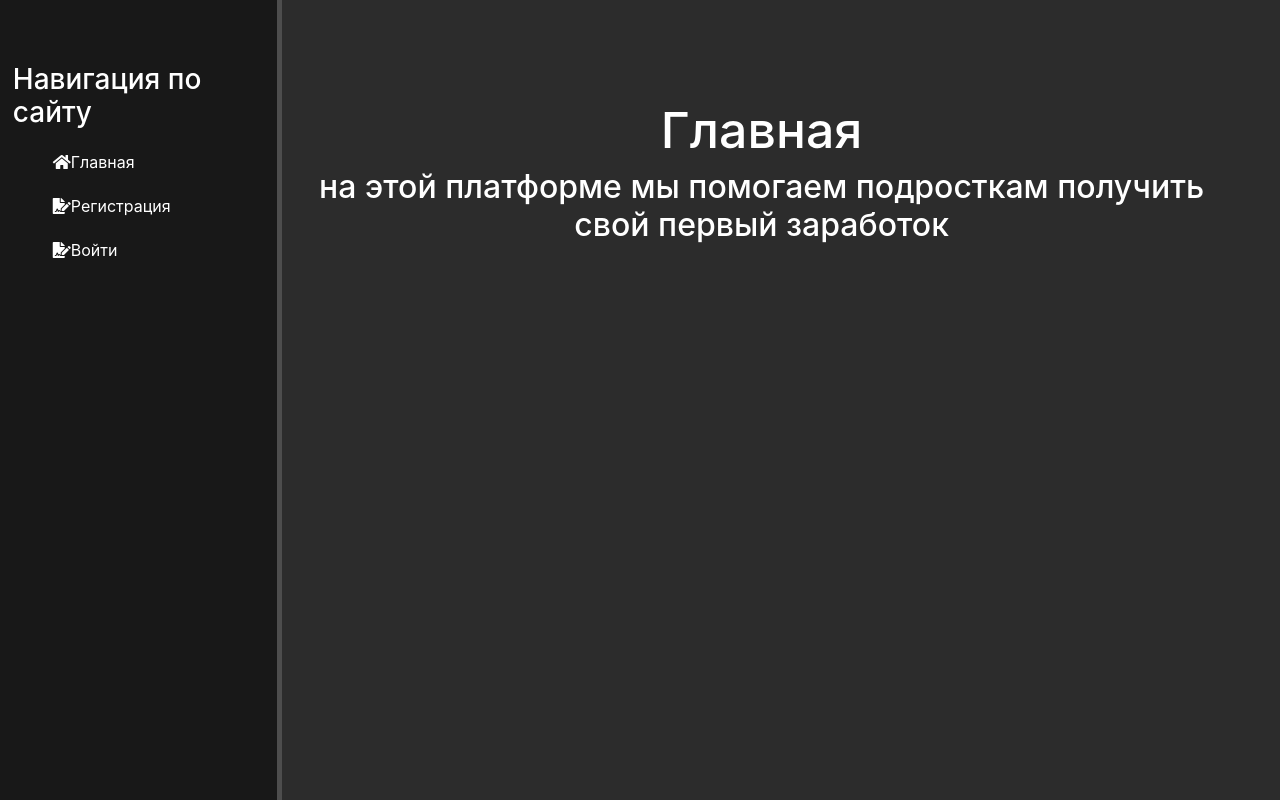
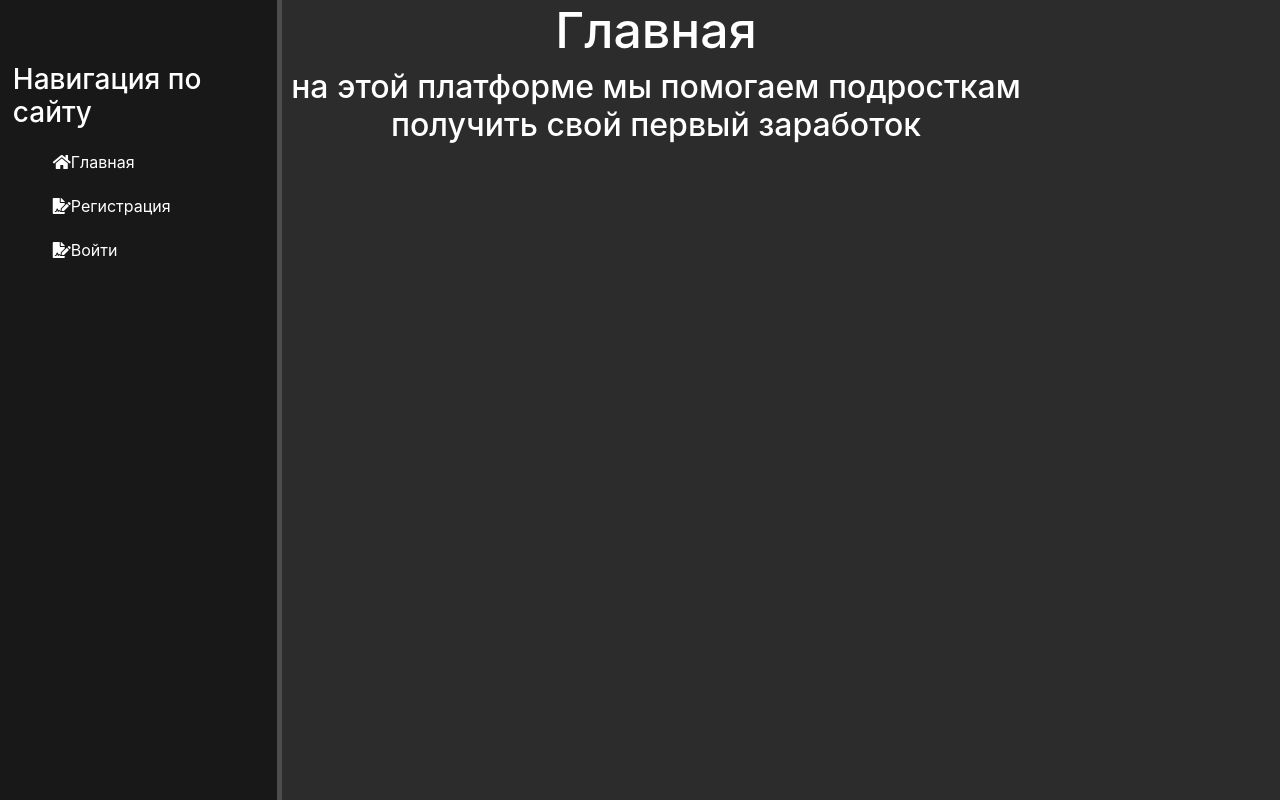
Before and after one commit to qwyxtt/labor_exchange, a Django app: page /index/ in a window 1280 px wide. Run offline with Django 4.2, Linux system fonts and the light colour scheme; some libraries are stand-ins or nearby versions.

Commit message:
ХА ТЬФУ

```diff
--- a/static/main/css/main.css
+++ b/static/main/css/main.css
@@ -1,5 +1,7 @@
 body {
     background: #2c2c2c;
+    height: 100vh;
+    overflow: hidden;
 }
 
 aside {
@@ -7,7 +9,7 @@ aside {
     background: #181818;
     width: 22%;
     padding: 1%;
-    height: 100vh;
+    height: 100%;
     color: #fff;
     border-right: 5px solid #4d4d4d
 }
@@ -56,9 +58,9 @@ aside ul li:hover, aside ul a:hover {
 main .features {
     float: left;
     color: #fff;
-    margin-top: 100px;
     text-align: center;
     width: 75%;
+    height: 100%;
 }
 
 main .features h1 {
@@ -83,3 +85,7 @@ form {
     width: 500px;
     margin-top: 50px;
 }
+main {
+    overflow-y: auto;
+    height: 100%;
+}
--- a/work/forms.py
+++ b/work/forms.py
@@ -1,8 +1,9 @@
 from django import forms
 from .models import Task
-
 
 class CreateTaskForm(forms.ModelForm):
     class Meta:
         model = Task
-        fields = '__all__'
+        exclude = ['owner', 'executor']
+
+    end_date = forms.DateField(widget=forms.SelectDateWidget())
--- a/work/models.py
+++ b/work/models.py
@@ -25,7 +25,7 @@ class Employer(models.Model):
 
 class Task(models.Model):
     title = models.CharField(max_length=255, null=True)
-    descriptions_task = models.CharField(max_length=255, null=True)
+    description = models.TextField(null=True)
     end_date = models.DateTimeField(null=True)
     cost = models.DecimalField(
         default=0,
--- a/work/views.py
+++ b/work/views.py
@@ -1,14 +1,13 @@
 from django.http import HttpResponse
-from django.shortcuts import render
+from django.shortcuts import redirect, render
 from .models import Task
 from .forms import CreateTaskForm
 
 
 def index(request):
-    about = 'на этой платформе мы помогаем подросткам получить свой первый заработок'
     context = {
         'main': 'Главная',
-        'about': about
+        'about': 'на этой платформе мы помогаем подросткам получить свой первый заработок'
     }
     return render(request, 'work/index.html', context)
 
@@ -25,11 +24,14 @@ def create_task(request):
     error = ''
     if request.method == 'POST':
         if form.is_valid():
-            cd = form.clean_data
+            cd = form.cleaned_data
             task = Task.objects.create(
                 title=cd['title'],
-                descriptions_task=cd['descriptions_task'],
+                description=cd['description'],
                 end_date=cd['end_date'],
                 cost=cd['cost']
             )
-        return render(request, 'account/create_task.html', context={'form': form})
+            task.owner = request.user
+            task.save()
+            return redirect('success')
+    return render(request, 'account/create_task.html', context={'form': form})
```
Also changed, not shown: account/models.py (+0 -9 lines), templates/account/create_task.html (+8 -1 lines), account/migrations/0001_initial.py (added), account/migrations/0002_remove_profileemployer_employer_user_and_more.py (added), work/migrations/0008_remove_task_descriptions_task_task_description.py (added).
